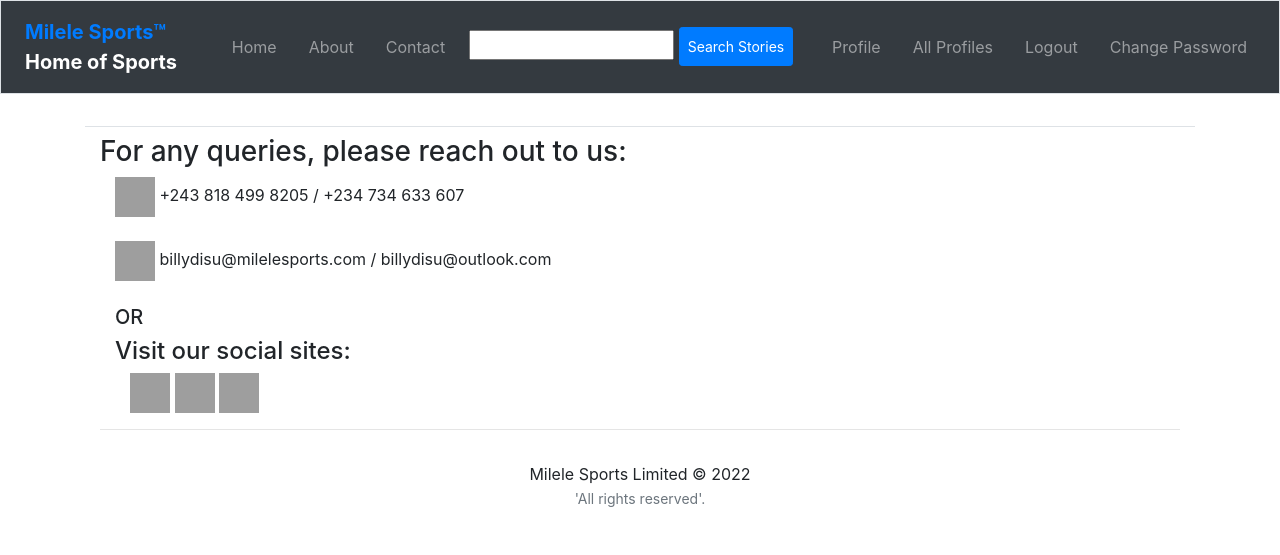
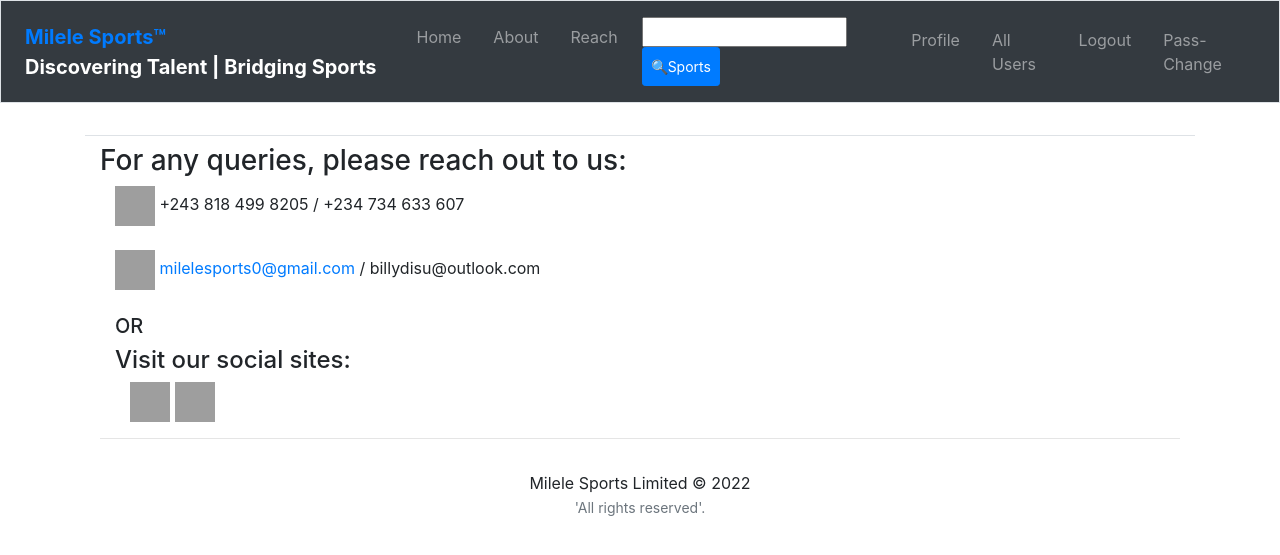
Before and after one commit to frankTheCodeBoy/sportssite, a Django app: page /contact_us/ in a window 1280 px wide. Shown: the top 555 px of the page. Run offline with Django 4.2, Linux system fonts and the light colour scheme; a user stored in the database is signed in; some libraries are stand-ins or nearby versions; grey boxes are pictures that could not be loaded.

Commit message:
revisions on dev

```diff
--- a/templates/sportsApp/base.html
+++ b/templates/sportsApp/base.html
@@ -8,7 +8,7 @@
         shrink-to-fit=no">
     <meta name="description" content="">
     <meta name="author" content="">
-    <link rel="icon" href="{% static 'images/favicon.ico' %}">
+    <link rel="icon" href="{% static 'images/milelefav.ico' %}">
     <title>Milele Sports Limited:
         {% block title_block %}
         {% endblock %}
@@ -24,7 +24,7 @@
         <strong><a class="txtred txtbold"
             href="{% url 'sportsApp:home_page' %}">
         Milele Sports™</a></strong>
-        <br><strong>Home of Sports</strong>
+        <br><strong>Discovering Talent | Bridging Sports</strong>
     </li>
     <button class="navbar-toggler" type="button" data-toggle="collapse"
         data-target="#navbarCollapse" aria-controls="navbarCollapse"
@@ -41,7 +41,7 @@
         </li>
         <li class="nav-item p-2 flex-fill bd-highlight">
           <a class="nav-link"
-            href="{% url 'sportsApp:contact_us' %}">Contact</a>
+            href="{% url 'sportsApp:contact_us' %}">Reach</a>
         </li>
         <li class="p-2 flex-fill bd-highlight">
           <form class="form" action="{% url 'sportsApp:search_blog'  %}"
@@ -50,7 +50,7 @@
             <input type="text" size="15" name="query">
             <button type="submit"
               class="btn btn-sm btn-primary p-2 flex-fill bd-highlight">
-                Search Stories
+              🔍Sports
             </button>
           </form>
         </li>
@@ -63,14 +63,14 @@
     </li>
     <li class="nav-item p-2 flex-fill bd-highlight">
         <a class="nav-link"
-        href="{% url 'sportsApp:list_profiles' %}">All Profiles</a>
+        href="{% url 'sportsApp:list_profiles' %}">All Users</a>
     </li>
     <li class="nav-item p-2 flex-fill bd-highlight">
         <a class="nav-link"
         href="{% url 'auth_logout' %}?next={% url 'sportsApp:home_page' %}">Logout</a>
     </li>
     <li class="nav-item p-2 flex-fill bd-highlight">
-        <a class="nav-link" href="{% url 'auth_password_change' %}?next='auth_password_change_done' ">Change Password</a>
+        <a class="nav-link" href="{% url 'auth_password_change' %}?next='auth_password_change_done' ">Pass-Change</a>
     </li>
     {% else %}
     <li class="nav-item p-2 flex-fill bd-highlight">
--- a/templates/sportsApp/contact-us.html
+++ b/templates/sportsApp/contact-us.html
@@ -18,22 +18,21 @@
     <div class="container">
     <img src="{% static 'images/mail.png'%}"
             width="40" height="40">
-            <span class="txtbold txtgreen">billydisu@milelesports.com</span>
+            <span class="txtbold txtgreen">
+                <a href="mailto: milelesports0@gmail.com"> milelesports0@gmail.com
+                </a></span>
             <span class="txtorange txtbold">/ billydisu@outlook.com</span>
     </div>
     <div class="container"><br>
         <h5 class="txtbold">OR</h5>
         <h4 class="txtgrey txtbold underline">Visit our social sites:</h4>
     <div class="container">
-    <a href="https://twitter.com/milelesports">
+    <a href="https://twitter.com/SportsMilele">
         <img src="{% static 'images/twitter-logo.png' %}"
         width="40" height="40">
     </a>
-    <a href="https://www.facebook.com">
-        <img src="{% static 'images/fb_icon.png' %}"
-        width="40" height="40">
-    </a>
-    <a href="https://www.instagram.com/milelesports">
+
+    <a href="https://www.instagram.com/milelesportsltd/">
         <img src="{% static 'images/insta-logo.png' %}"
         width="40" height="40">
     </a>
--- a/templates/sportsApp/home.html
+++ b/templates/sportsApp/home.html
@@ -8,7 +8,7 @@
 {% block body_block %}
 <div>
     <div>
-        <img src="{% static 'images/sports-wall.png' %}"
+        <img src="{% static 'images/milelecover.png' %}"
         width="100%">
     </div>
     <div>
--- a/templates/sportsApp/sports.html
+++ b/templates/sportsApp/sports.html
@@ -33,7 +33,7 @@
             <img src="{{MEDIA_URL}}{{item.picture}}"
                 width="40%">
             <h6 class="underline txtgrey">Story - (posted {{item.date_published}})</h6>
-            <div class="txtblack">{{item.blog}}</div>
+            <div class="bg-dark text-white">{{item.blog}}</div>
           </div>
           <hr>
           {% buttons %}
```
Also changed, not shown: templates/sportsApp/index.html (+5 -5 lines), db.sqlite3, 5 other files.
